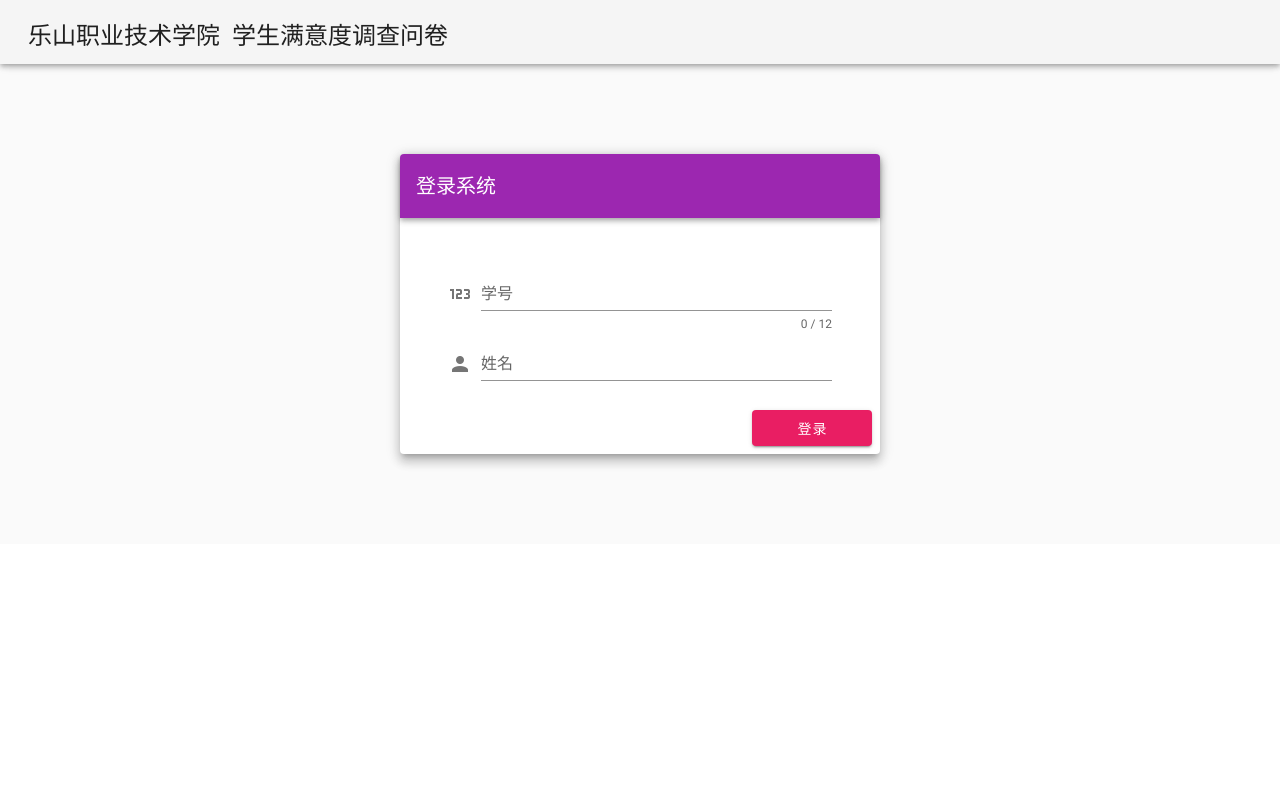
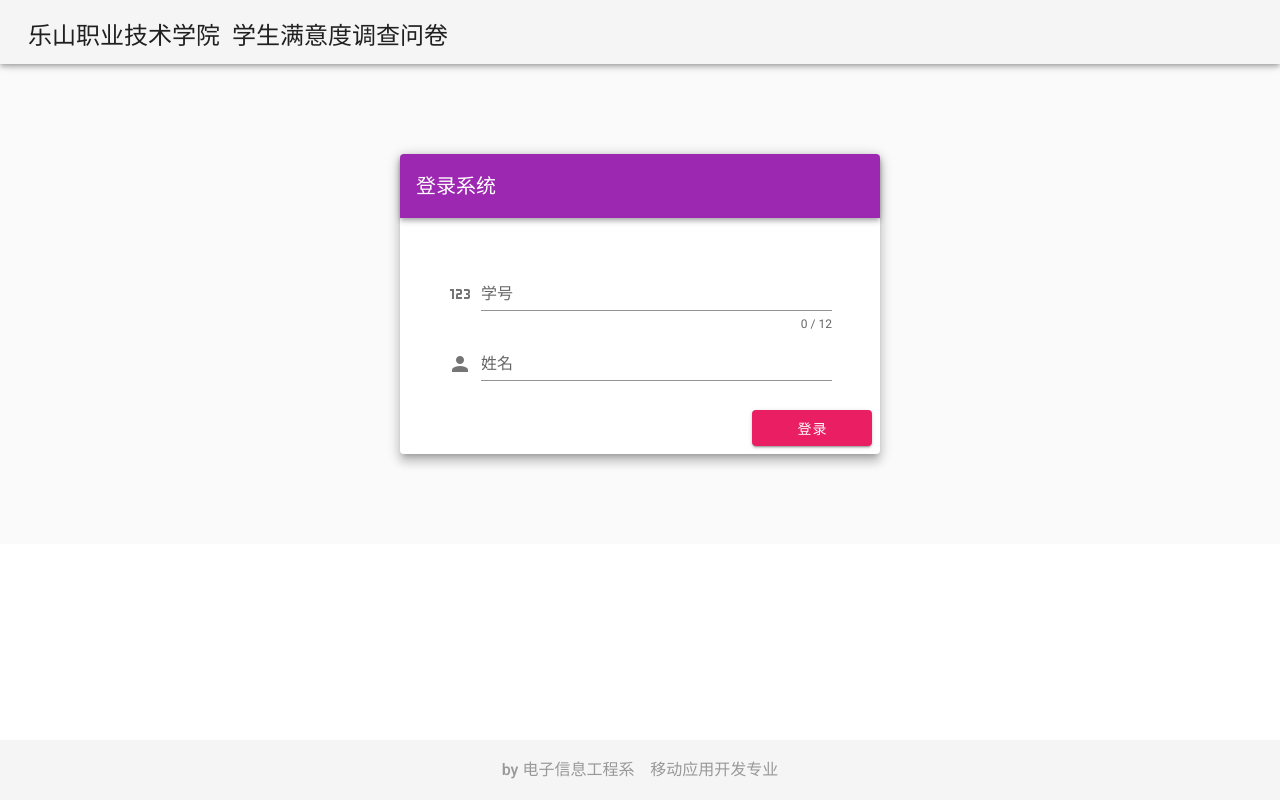
Before and after one commit to Kylinking/questionnaire-front, a Vue app: page / in a window 1280 px wide. Built offline with nearby package versions, Linux system fonts and the light colour scheme.

Commit message:
增加开发者信息

```diff
--- a/src/App.vue
+++ b/src/App.vue
@@ -29,6 +29,13 @@
     <v-content>
       <router-view></router-view>
     </v-content>
+    <v-footer class="font-weight-medium" app>
+      <v-col
+        class="text-center"
+        cols="12"
+        style="color:#999"
+      >by 电子信息工程系&nbsp;&nbsp;&nbsp;&nbsp;移动应用开发专业</v-col>
+    </v-footer>
   </v-app>
 </template>
 
```
